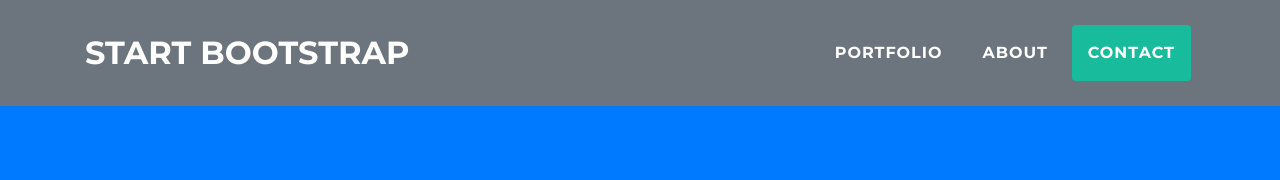
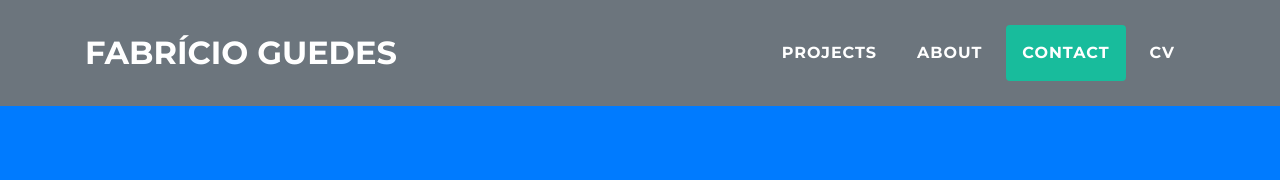
Before and after one commit to fabricio-gf/fabricio-gf.github.io, a website with bundled scripts: page index.html in a window 1280 px wide. Shown: the top 180 px of the page. Built offline with nearby package versions, Linux system fonts and the light colour scheme; files whose address does not match are found by name.

Commit message:
Changed profile image and added button on navbar

```diff
--- a/index.html
+++ b/index.html
@@ -31,7 +31,7 @@
     <!-- Navigation -->
     <nav class="navbar navbar-expand-lg bg-secondary fixed-top text-uppercase" id="mainNav">
       <div class="container">
-        <a class="navbar-brand js-scroll-trigger" href="#page-top">Start Bootstrap</a>
+        <a class="navbar-brand js-scroll-trigger" href="#page-top">Fabrício Guedes</a>
         <button class="navbar-toggler navbar-toggler-right text-uppercase bg-primary text-white rounded" type="button" data-toggle="collapse" data-target="#navbarResponsive" aria-controls="navbarResponsive" aria-expanded="false" aria-label="Toggle navigation">
           Menu
           <i class="fas fa-bars"></i>
@@ -39,13 +39,16 @@
         <div class="collapse navbar-collapse" id="navbarResponsive">
           <ul class="navbar-nav ml-auto">
             <li class="nav-item mx-0 mx-lg-1">
-              <a class="nav-link py-3 px-0 px-lg-3 rounded js-scroll-trigger" href="#portfolio">Portfolio</a>
+              <a class="nav-link py-3 px-0 px-lg-3 rounded js-scroll-trigger" href="#portfolio">Projects</a>
             </li>
             <li class="nav-item mx-0 mx-lg-1">
               <a class="nav-link py-3 px-0 px-lg-3 rounded js-scroll-trigger" href="#about">About</a>
             </li>
             <li class="nav-item mx-0 mx-lg-1">
               <a class="nav-link py-3 px-0 px-lg-3 rounded js-scroll-trigger" href="#contact">Contact</a>
+            </li>
+			<li class="nav-item mx-0 mx-lg-1">
+              <a class="nav-link py-3 px-0 px-lg-3 rounded js-scroll-trigger" href="/cv/fabricio_cv">CV</a>
             </li>
           </ul>
         </div>
```
Also changed, not shown: img/old_profile.png (renamed from img/profile.png), img/profile.jpg (added), 1 other file.
